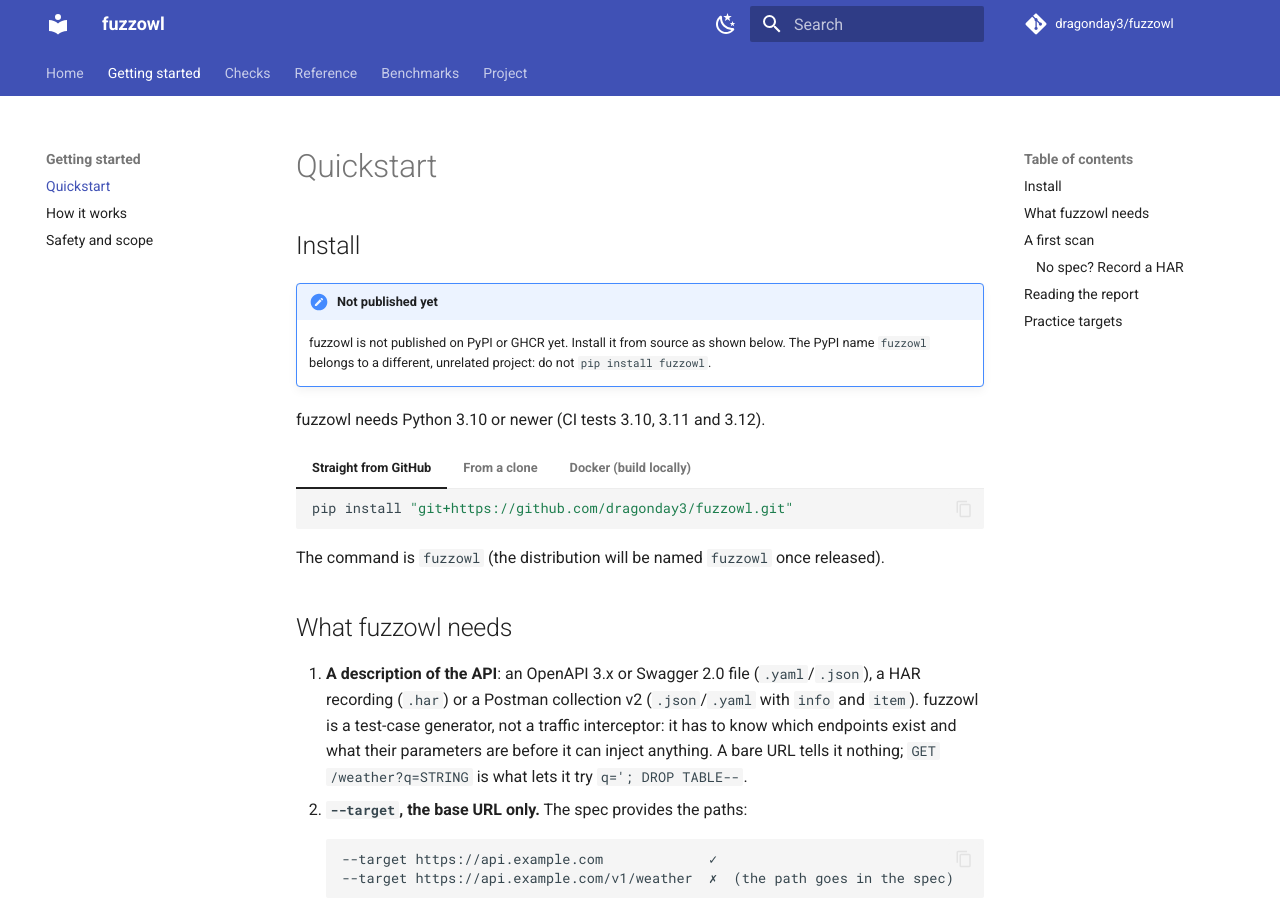
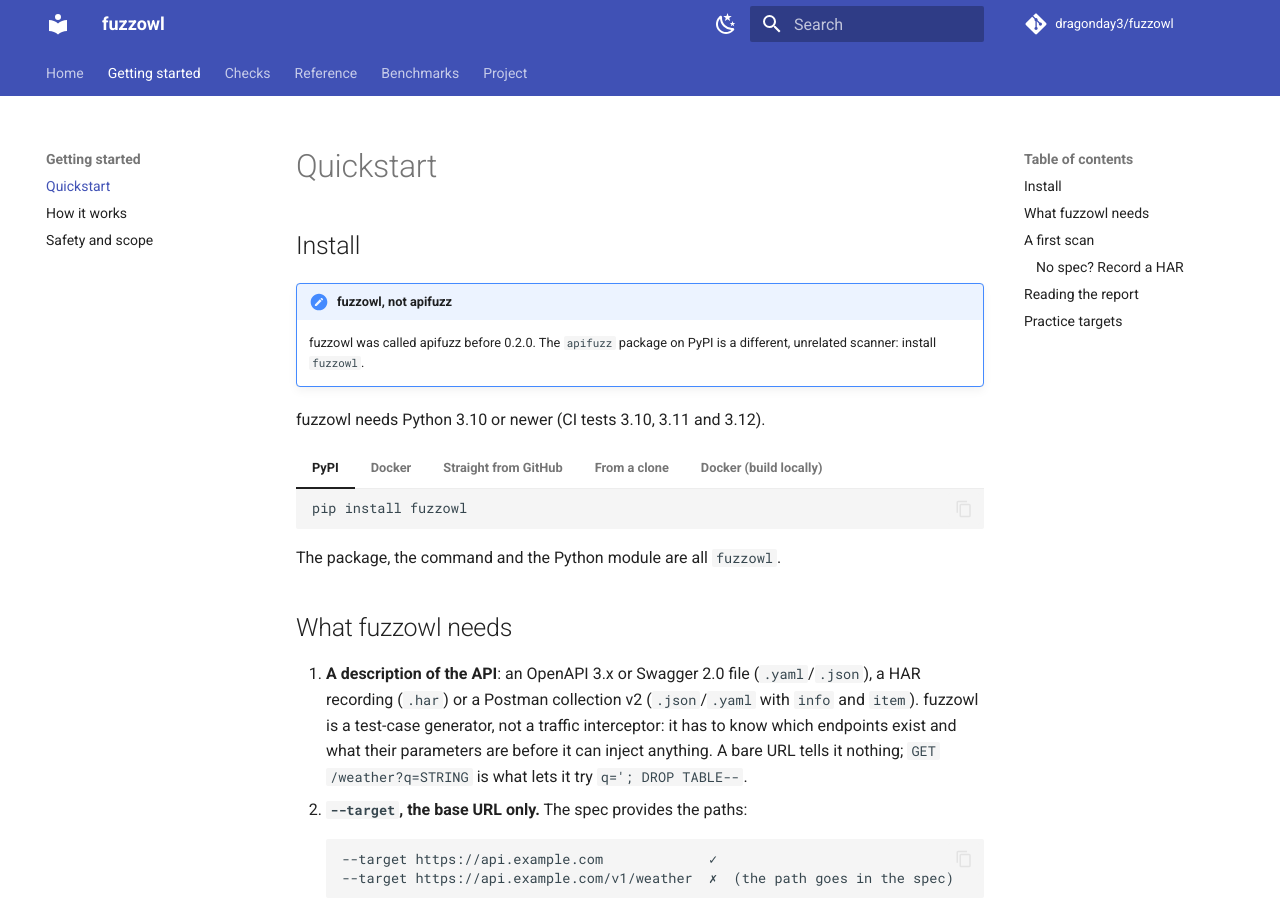
Before and after one commit to dragonday3/apifuzz, an MkDocs documentation site: the page built from docs-site/quickstart.md, in a window 1280 px wide and 900 px high. Built offline with MkDocs 1.6.1 and Material for MkDocs 9.7.7, drawn with Linux system fonts in a browser that asks for light colours; comment, search, counter and statistics services are not loaded.

Commit message:
release: 0.2.1 (README on PyPI said not to install fuzzowl; install docs now use PyPI/GHCR)
Co-Authored-By: Claude Opus 5.5 <noreply@anthropic.com>

````diff
--- a/docs-site/quickstart.md
+++ b/docs-site/quickstart.md
@@ -2,11 +2,26 @@
 
 ## Install
 
-!!! note "Not published yet"
-    fuzzowl is not published on PyPI or GHCR yet. Install it from source as shown below. The PyPI name
-    `fuzzowl` belongs to a different, unrelated project: do not `pip install fuzzowl`.
+!!! note "fuzzowl, not apifuzz"
+    fuzzowl was called apifuzz before 0.2.0. The `apifuzz` package on PyPI is a different, unrelated scanner:
+    install `fuzzowl`.
 
 fuzzowl needs Python 3.10 or newer (CI tests 3.10, 3.11 and 3.12).
+
+=== "PyPI"
+
+    ```bash
+    pip install fuzzowl
+    ```
+
+=== "Docker"
+
+    ```bash
+    docker run --rm ghcr.io/dragonday3/fuzzowl:latest --help
+    # mount the directory holding your spec and the report
+    docker run --rm -v "$(pwd):/data" ghcr.io/dragonday3/fuzzowl:latest /data/openapi.yaml \
+      --target https://api.example.com --output sarif --out-file /data/results.sarif
+    ```
 
 === "Straight from GitHub"
 
@@ -33,7 +48,7 @@ fuzzowl needs Python 3.10 or newer (CI tests 3.10, 3.11 and 3.12).
       --output sarif --out-file /data/results.sarif
     ```
 
-The command is `fuzzowl` (the distribution will be named `fuzzowl` once released).
+The package, the command and the Python module are all `fuzzowl`.
 
 ## What fuzzowl needs
 
--- a/pyproject.toml
+++ b/pyproject.toml
@@ -3,7 +3,7 @@ requires = ["hatchling>=1.27"]  # PEP 639 license metadata
 build-backend = "hatchling.build"
 
 [project]
-# PyPI name: "fuzzowl" belongs to another project. The import package and CLI command stay `fuzzowl`.
+# Package, import and CLI command are all `fuzzowl` (called apifuzz before 0.2.0; PyPI `apifuzz` is another project).
 name = "fuzzowl"
 dynamic = ["version"]
 description = "API Security Testing Framework — OWASP API Top 10 test generation and execution"
--- a/src/fuzzowl/__init__.py
+++ b/src/fuzzowl/__init__.py
@@ -1,2 +1,2 @@
 """fuzzowl — API Security Testing Framework."""
-__version__ = "0.2.0"
+__version__ = "0.2.1"
````
Also changed, not shown: CHANGELOG.md (+7 -0 lines), DEPLOY.md (+4 -3 lines), README.md (+9 -9 lines), docs-site/ci.md (+5 -6 lines), docs-site/contributing.md (+2 -2 lines), docs-site/index.md (+1 -1 lines).
